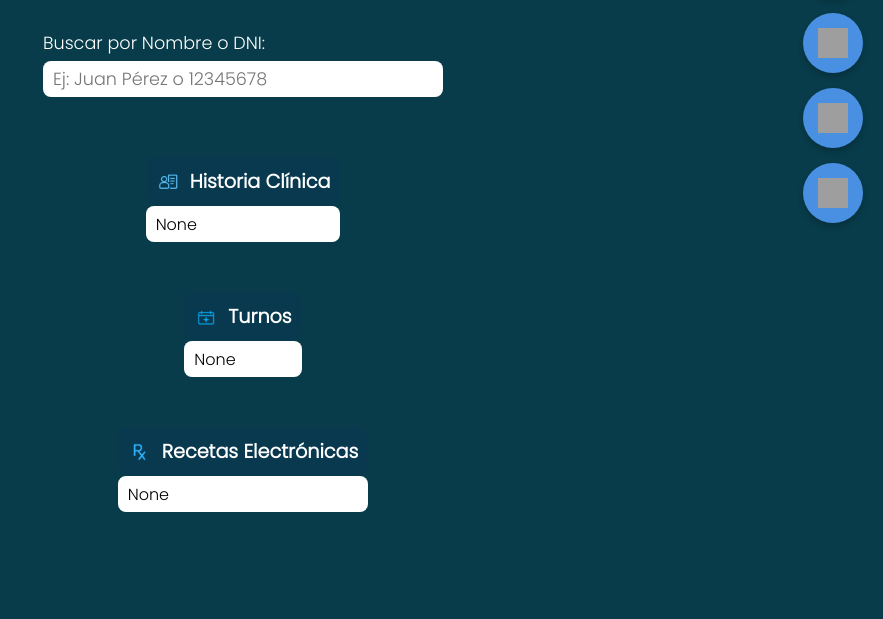
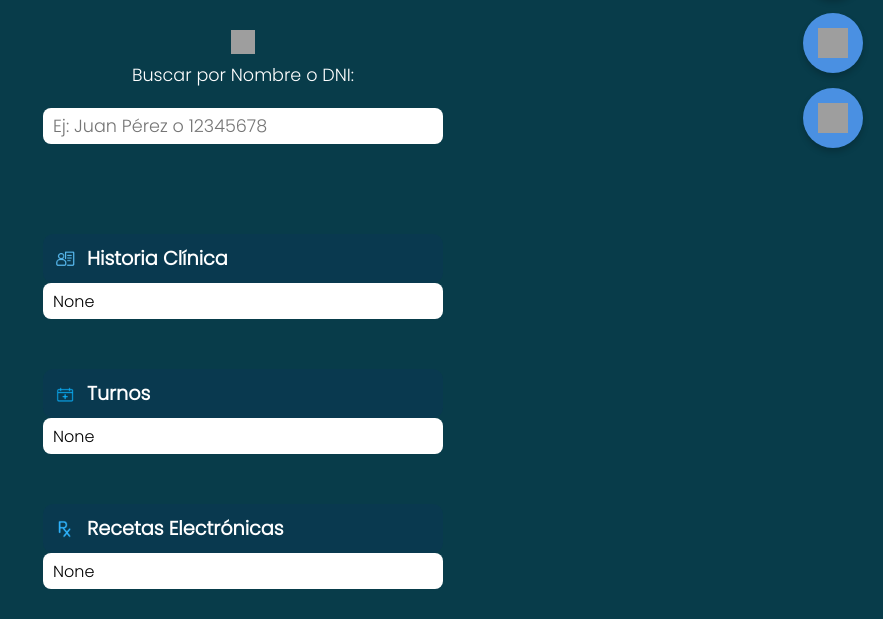
Before and after one commit to medsysbot/medisys-app-frontend, a FastAPI app: page /busqueda in a window 1280 px wide. Shown: the part 272-891 px from the top of the page, without its empty margins (397-1280 px from the left). Before the commit the page ends 784 px from the top, so only its background shows below. Run offline with FastAPI, Linux system fonts and the light colour scheme; grey boxes are pictures that could not be loaded.

Commit message:
Update busqueda.html

```diff
--- a/templates/busqueda.html
+++ b/templates/busqueda.html
@@ -47,9 +47,16 @@
       font-size: 17.6px;
       text-align: left;
       color: white;
-      display: block;
+      display: flex;
+      align-items: center;
+      gap: 8px;
       width: 100%;
       max-width: 400px;
+    }
+
+    label img {
+      width: 24px;
+      height: 24px;
     }
 
     input[type="search"] {
@@ -64,11 +71,14 @@
       border: none;
       color: black;
       box-sizing: border-box;
+      display: block;
+      margin: 0 auto 30px auto;
     }
 
     .resultado-seccion {
       background-color: transparent;
       margin: 20px auto;
+      width: 100%;
       max-width: 400px;
       border-radius: 10px;
       text-align: left;
@@ -145,10 +155,12 @@
 
   <main>
     <h2>Búsqueda de Pacientes</h2>
+
     <form class="formulario">
-      <label>Buscar por Nombre o DNI:
-        <input type="search" name="busqueda" placeholder="Ej: Juan Pérez o 12345678">
+      <label for="busqueda">
+        <img src="static/icons/busquedas.png" alt="Buscar"> Buscar por Nombre o DNI:
       </label>
+      <input type="search" name="busqueda" id="busqueda" placeholder="Ej: Juan Pérez o 12345678">
     </form>
 
     <section class="resultado-seccion">
@@ -180,16 +192,13 @@
   </main>
 
   <div class="botones-flotantes">
-    <button title="Buscar">
-      <img src="static/icons/busquedas.png" alt="Buscar">
-    </button>
     <button title="Enviar">
       <img src="static/icons/enviar.png" alt="Enviar">
     </button>
     <button onclick="window.print()" title="Imprimir">
       <img src="static/icons/imprimir.png" alt="Imprimir">
     </button>
-    <button onclick="document.querySelector('form').reset()" title="Limpiar">
+    <button onclick="document.querySelector('form')?.reset()" title="Limpiar">
       <img src="static/icons/borrar.png" alt="Limpiar">
     </button>
   </div>
```
